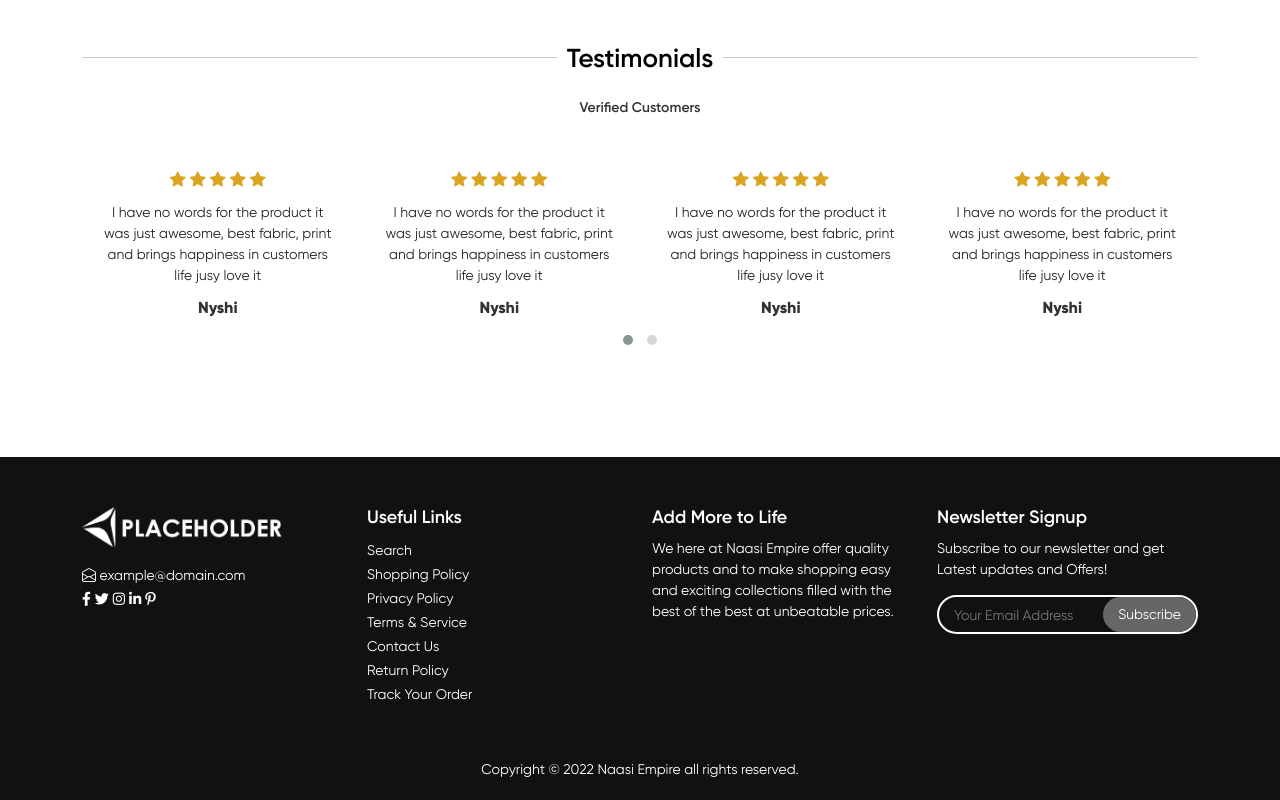
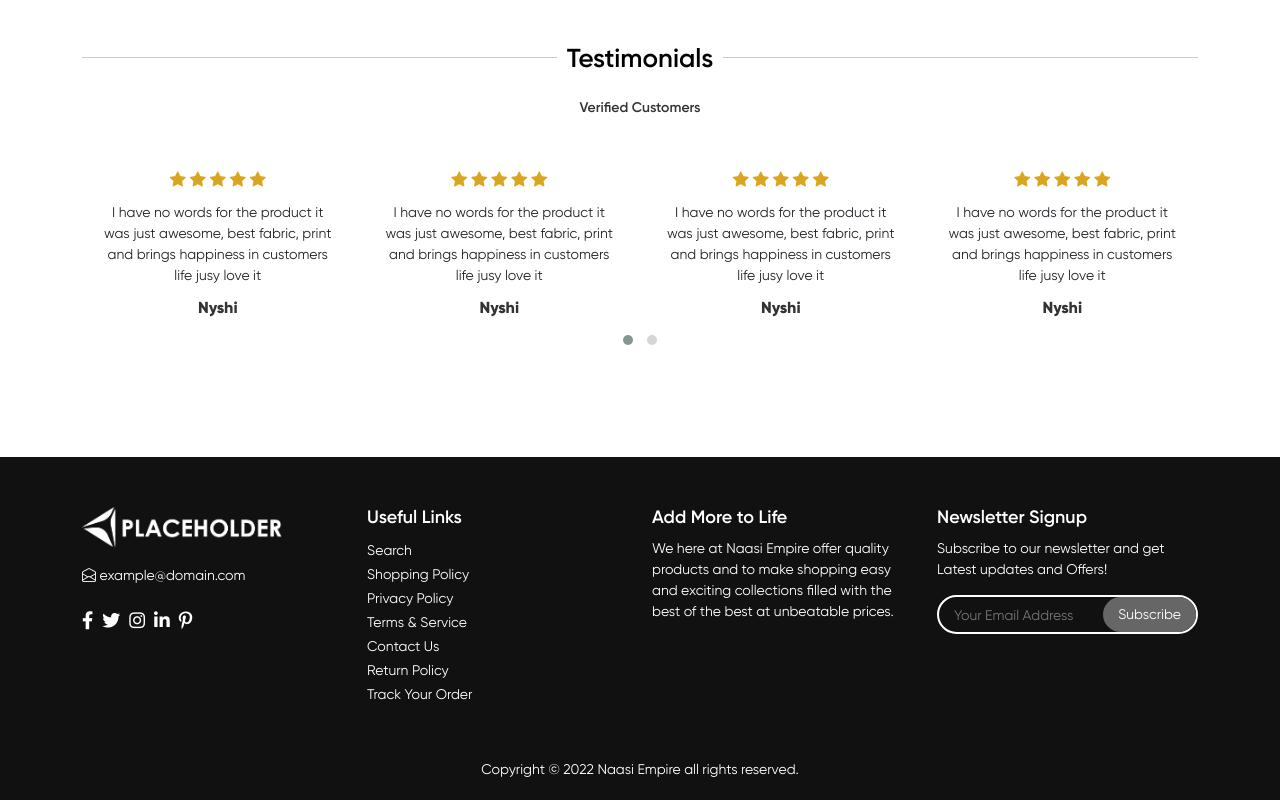
Before and after one commit to ak95305/urban-street, a plain HTML site: page index.html in a window 1280 px wide. Shown: the part 6026-6826 px from the top of the page. Drawn offline with nearby package versions, Linux system fonts and the light colour scheme.

Commit message:
socia links fix

```diff
--- a/styles.css
+++ b/styles.css
@@ -801,7 +801,13 @@ footer .email-input .sub-btn{
     padding: 0 15px;
     border-radius: 20px;
 }
-
+footer .social-links{
+    margin-top: 20px;
+}
+footer .social-links a{
+    margin-right: 5px;
+    font-size: 18px;
+}
 
 
 
```
